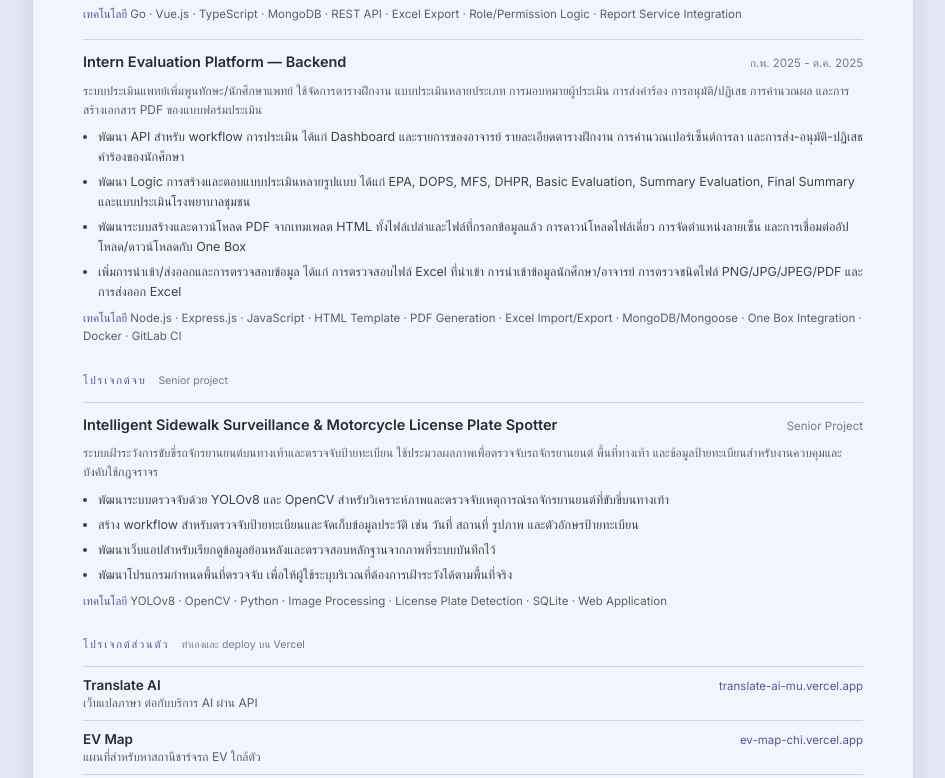
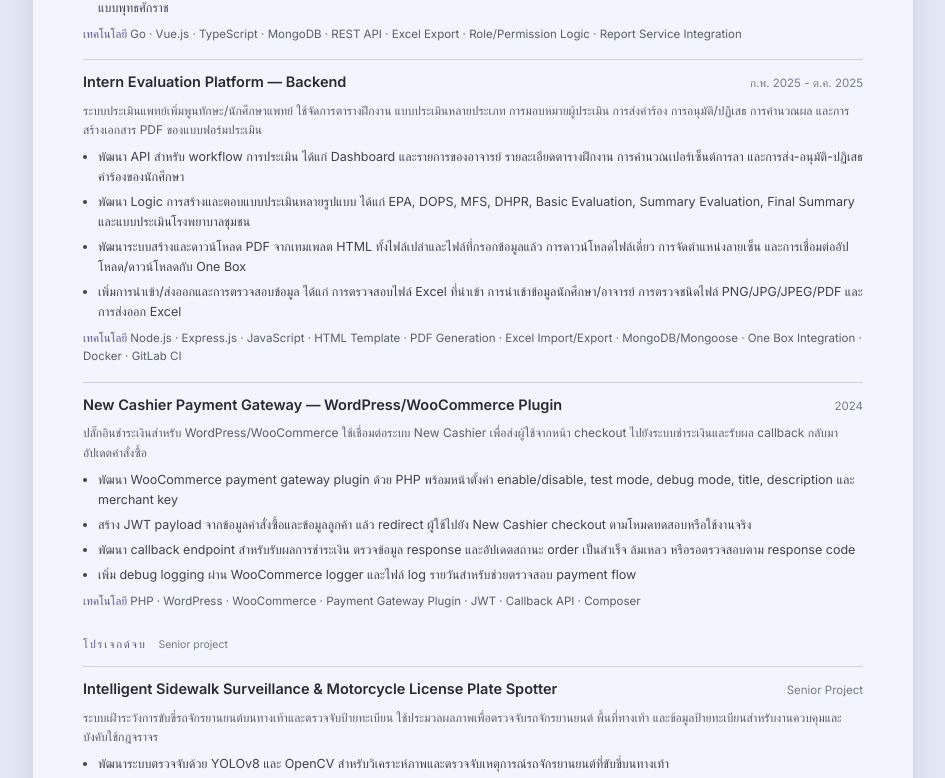
Before and after one commit to piyawat001/resume, a Vue app: page / in a window 1280 px wide. Shown: the part 1798-2576 px from the top of the page, without its empty margins (167-1112 px from the left). Built offline with nearby package versions, Linux system fonts and the light colour scheme; a web font is replaced by a local one.

Commit message:
Add WordPress payment gateway project

```diff
--- a/src/content/resume.ts
+++ b/src/content/resume.ts
@@ -111,7 +111,7 @@ export const resume: Record<Lang, Resume> = {
     skills: [
       {
         label: 'Backend',
-        items: ['Go', 'Node.js', 'Express.js', 'Python (script สร้างเอกสาร)', 'REST API', 'Authentication/Login', 'Role & Permission Logic', 'Report Generation', 'Export PDF/DOCX/PPTX/Excel'],
+        items: ['Go', 'Node.js', 'Express.js', 'PHP', 'Python (script สร้างเอกสาร)', 'REST API', 'Authentication/Login', 'Role & Permission Logic', 'JWT', 'WordPress/WooCommerce Plugin', 'Report Generation', 'Export PDF/DOCX/PPTX/Excel'],
       },
       {
         label: 'Frontend',
@@ -190,6 +190,18 @@ export const resume: Record<Lang, Resume> = {
         ],
         tech: ['Node.js', 'Express.js', 'JavaScript', 'HTML Template', 'PDF Generation', 'Excel Import/Export', 'MongoDB/Mongoose', 'One Box Integration', 'Docker', 'GitLab CI'],
       },
+      {
+        title: 'New Cashier Payment Gateway — WordPress/WooCommerce Plugin',
+        period: '2024',
+        summary: 'ปลั๊กอินชำระเงินสำหรับ WordPress/WooCommerce ใช้เชื่อมต่อระบบ New Cashier เพื่อส่งผู้ใช้จากหน้า checkout ไปยังระบบชำระเงินและรับผล callback กลับมาอัปเดตคำสั่งซื้อ',
+        bullets: [
+          'พัฒนา WooCommerce payment gateway plugin ด้วย PHP พร้อมหน้าตั้งค่า enable/disable, test mode, debug mode, title, description และ merchant key',
+          'สร้าง JWT payload จากข้อมูลคำสั่งซื้อและข้อมูลลูกค้า แล้ว redirect ผู้ใช้ไปยัง New Cashier checkout ตามโหมดทดสอบหรือใช้งานจริง',
+          'พัฒนา callback endpoint สำหรับรับผลการชำระเงิน ตรวจข้อมูล response และอัปเดตสถานะ order เป็นสำเร็จ ล้มเหลว หรือรอตรวจสอบตาม response code',
+          'เพิ่ม debug logging ผ่าน WooCommerce logger และไฟล์ log รายวันสำหรับช่วยตรวจสอบ payment flow',
+        ],
+        tech: ['PHP', 'WordPress', 'WooCommerce', 'Payment Gateway Plugin', 'JWT', 'Callback API', 'Composer'],
+      },
     ],
     academicProjects: [
       {
@@ -244,7 +256,7 @@ export const resume: Record<Lang, Resume> = {
     skills: [
       {
         label: 'Backend',
-        items: ['Go', 'Node.js', 'Express.js', 'Python (document scripts)', 'REST API', 'Authentication/Login', 'Role & Permission Logic', 'Report Generation', 'PDF/DOCX/PPTX/Excel Export'],
+        items: ['Go', 'Node.js', 'Express.js', 'PHP', 'Python (document scripts)', 'REST API', 'Authentication/Login', 'Role & Permission Logic', 'JWT', 'WordPress/WooCommerce Plugin', 'Report Generation', 'PDF/DOCX/PPTX/Excel Export'],
       },
       {
         label: 'Frontend',
@@ -323,6 +335,18 @@ export const resume: Record<Lang, Resume> = {
         ],
         tech: ['Node.js', 'Express.js', 'JavaScript', 'HTML templates', 'PDF generation', 'Excel import/export', 'MongoDB/Mongoose', 'One Box integration', 'Docker', 'GitLab CI'],
       },
+      {
+        title: 'New Cashier Payment Gateway — WordPress/WooCommerce Plugin',
+        period: '2024',
+        summary: 'A WordPress/WooCommerce payment gateway plugin for integrating New Cashier checkout, redirecting customers to payment, receiving callbacks, and updating WooCommerce order status.',
+        bullets: [
+          'Developed a WooCommerce payment gateway plugin in PHP with admin settings for enable/disable, test mode, debug mode, title, description, and merchant key.',
+          'Created JWT payloads from order and customer data, then redirected users to New Cashier checkout based on sandbox or production mode.',
+          'Built a callback endpoint to receive payment responses, validate response data, and update orders as paid, failed, or on-hold based on response code.',
+          'Added debug logging through WooCommerce logger and daily log files to support payment flow troubleshooting.',
+        ],
+        tech: ['PHP', 'WordPress', 'WooCommerce', 'Payment Gateway Plugin', 'JWT', 'Callback API', 'Composer'],
+      },
     ],
     academicProjects: [
       {
```
